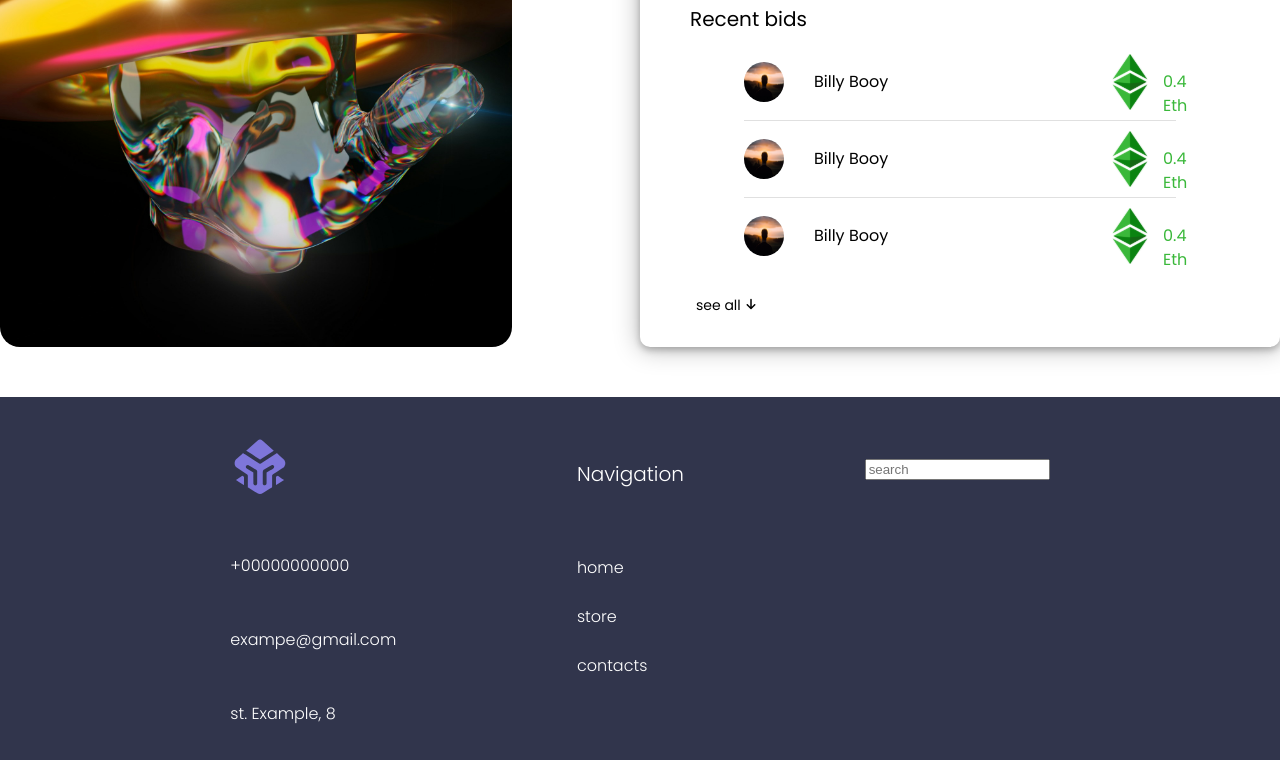
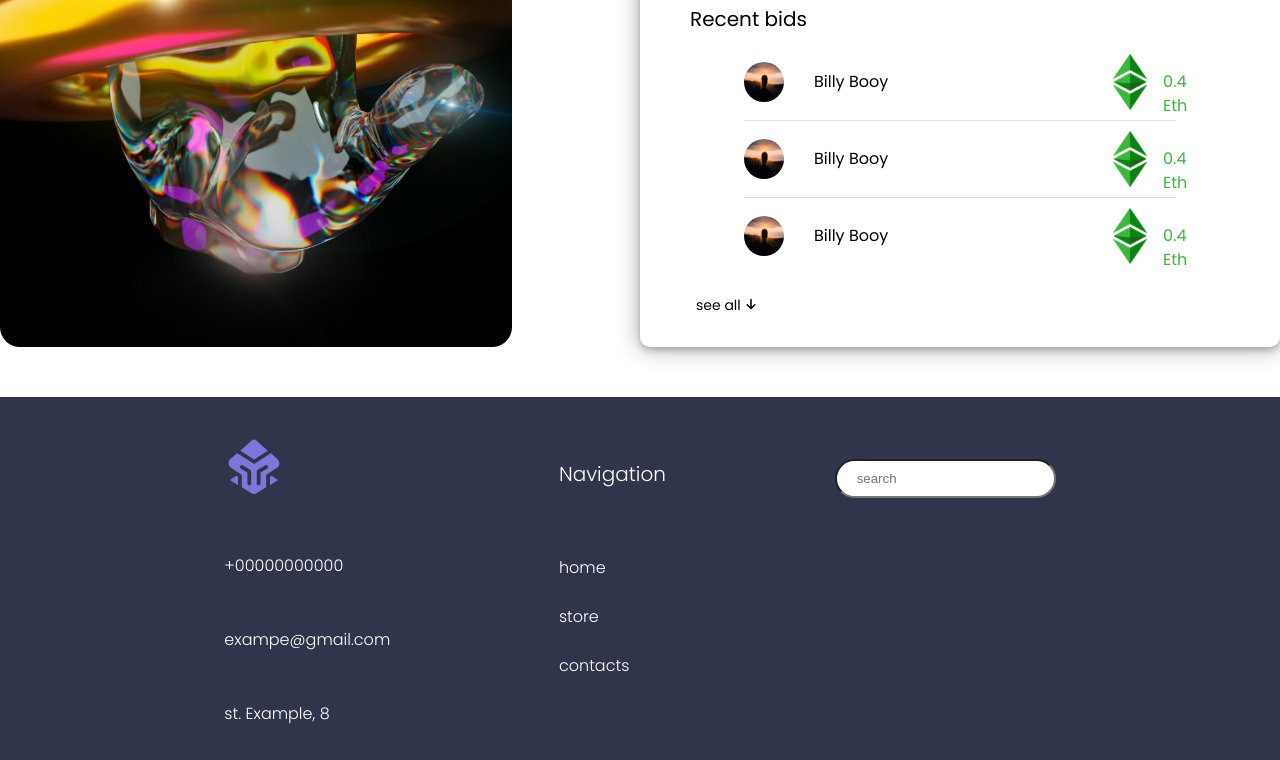
Before and after one commit to totskaiasonia/nft-store-front, a React (Vite) app: page /store/modern in a window 1280 px wide. Shown: the part 533-1293 px from the top of the page. Built offline with nearby package versions, Linux system fonts and the light colour scheme.

Commit message:
fix search styling in footer

```diff
--- a/src/sections/Footer.module.css
+++ b/src/sections/Footer.module.css
@@ -28,6 +28,8 @@
 
 .input {
     margin: 22px 0 0;
+    border-radius: 50px;
+    padding: 10px 20px;
 }
 
 .navItem {
```
